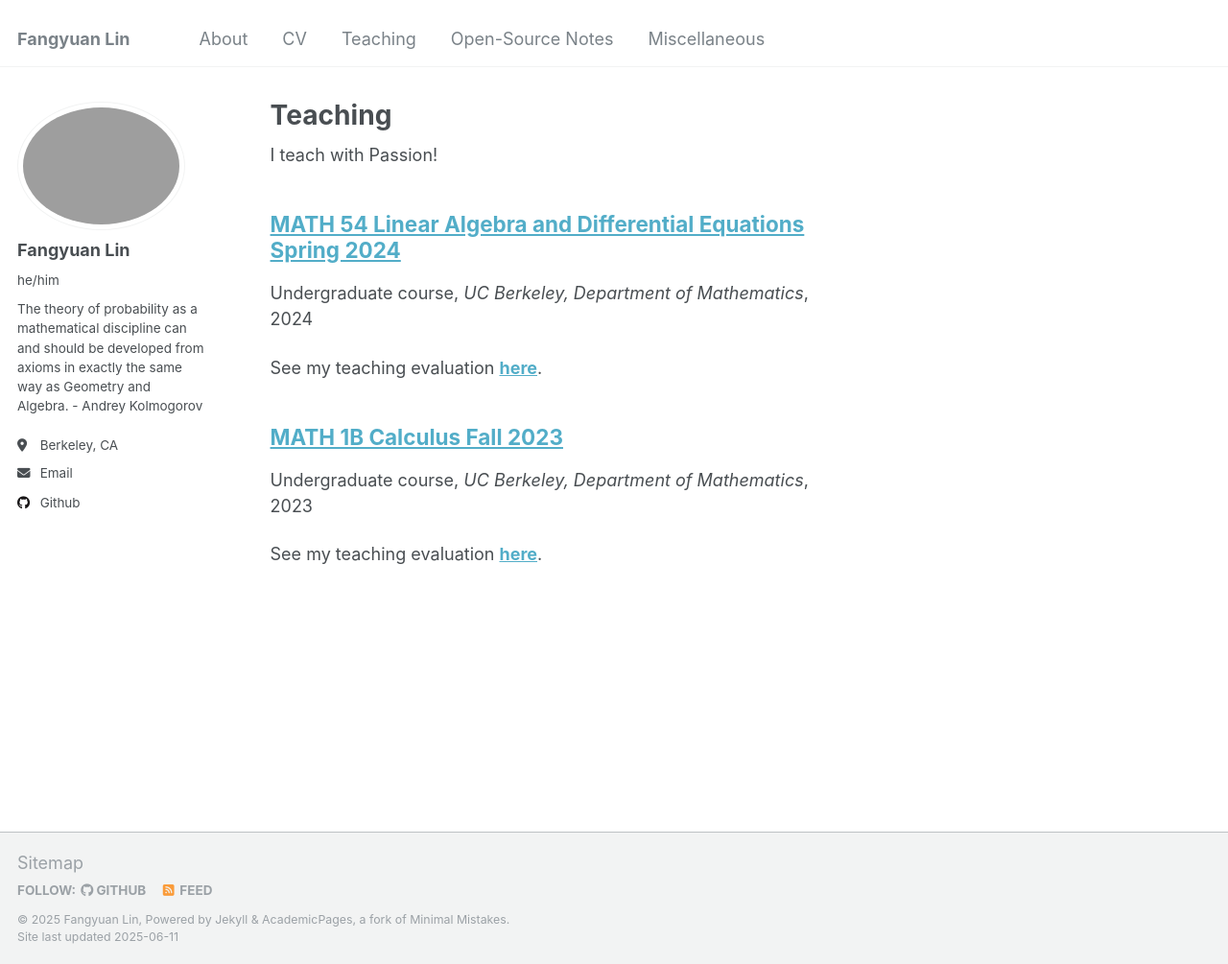
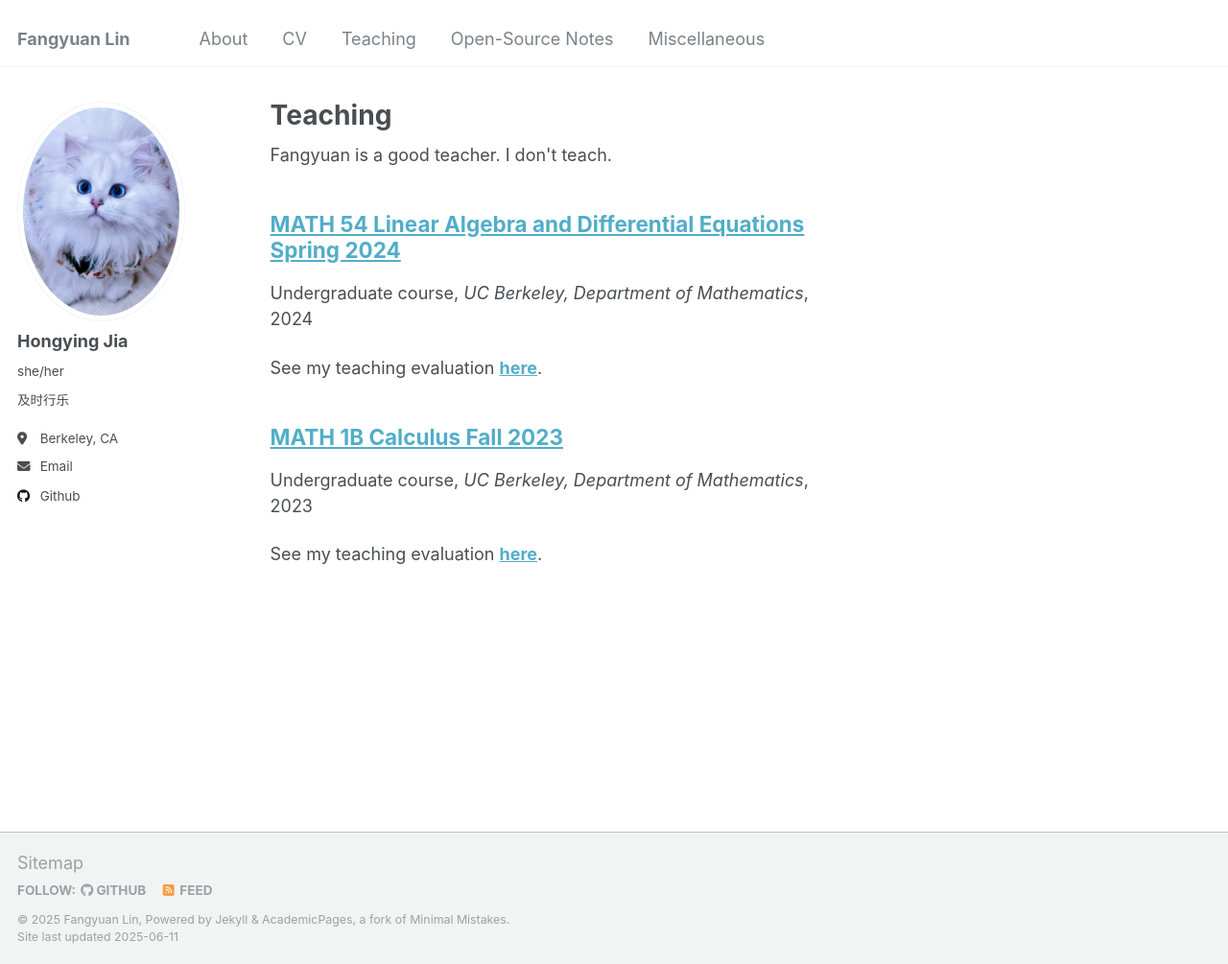
Before and after one commit to hongyingjia618/hongyingjia618.github.io, a Jekyll site: the page built from _pages/teaching.html, in a window 1280 px wide and 1005 px high. Shown: the whole window at 96% size. Built offline with Jekyll 4.4.1, drawn with Linux system fonts in a browser that asks for light colours.

Commit message:
initialization

```diff
--- a/_config.yml
+++ b/_config.yml
@@ -21,14 +21,14 @@ repository               : "fangyuanlin2002"
 #               Additional customization can be done by editing /_includes/author-profile.html
 author:
   # Biographic information
-  avatar           : "lauren-1009835399-1.jpg"
-  name             : "Fangyuan Lin"
-  pronouns         : "he/him"
-  bio              : "The theory of probability as a mathematical discipline can and should be developed from axioms in exactly the same way as Geometry and Algebra. - Andrey Kolmogorov"
+  avatar           : "nature.jpg"
+  name             : "Hongying Jia"
+  pronouns         : "she/her"
+  bio              : "及时行乐"
   location         : "Berkeley, CA"
   employer         :
   uri              : # URL
-  email            : "fangyuan@berkeley.edu"
+  email            : "hongyingjia@berkeley.edu"
 
   # Academic websites
   arxiv            : # URL - Update with the correct link to your profile
@@ -43,7 +43,7 @@ author:
   bitbucket        : # Username - Update with your username on the site
   codepen          : # Username
   dribbble         : # Username
-  github           : "fangyuanlin2002"
+  github           : "hongyingjia618"
   kaggle           : # Username
   stackoverflow    : # User number or user number and name (i.e., use "1" or "1/jeff-atwood")
 
--- a/_pages/teaching.html
+++ b/_pages/teaching.html
@@ -4,7 +4,7 @@ title: "Teaching"
 permalink: /teaching/
 author_profile: true
 ---
-I teach with Passion!
+Fangyuan is a good teacher. I don't teach.
 
 {% include base_path %}
 
```
Also changed, not shown: _pages/about.md (+8 -8 lines), _pages/misc.md (+1 -25 lines), images/nature.jpg (added).
